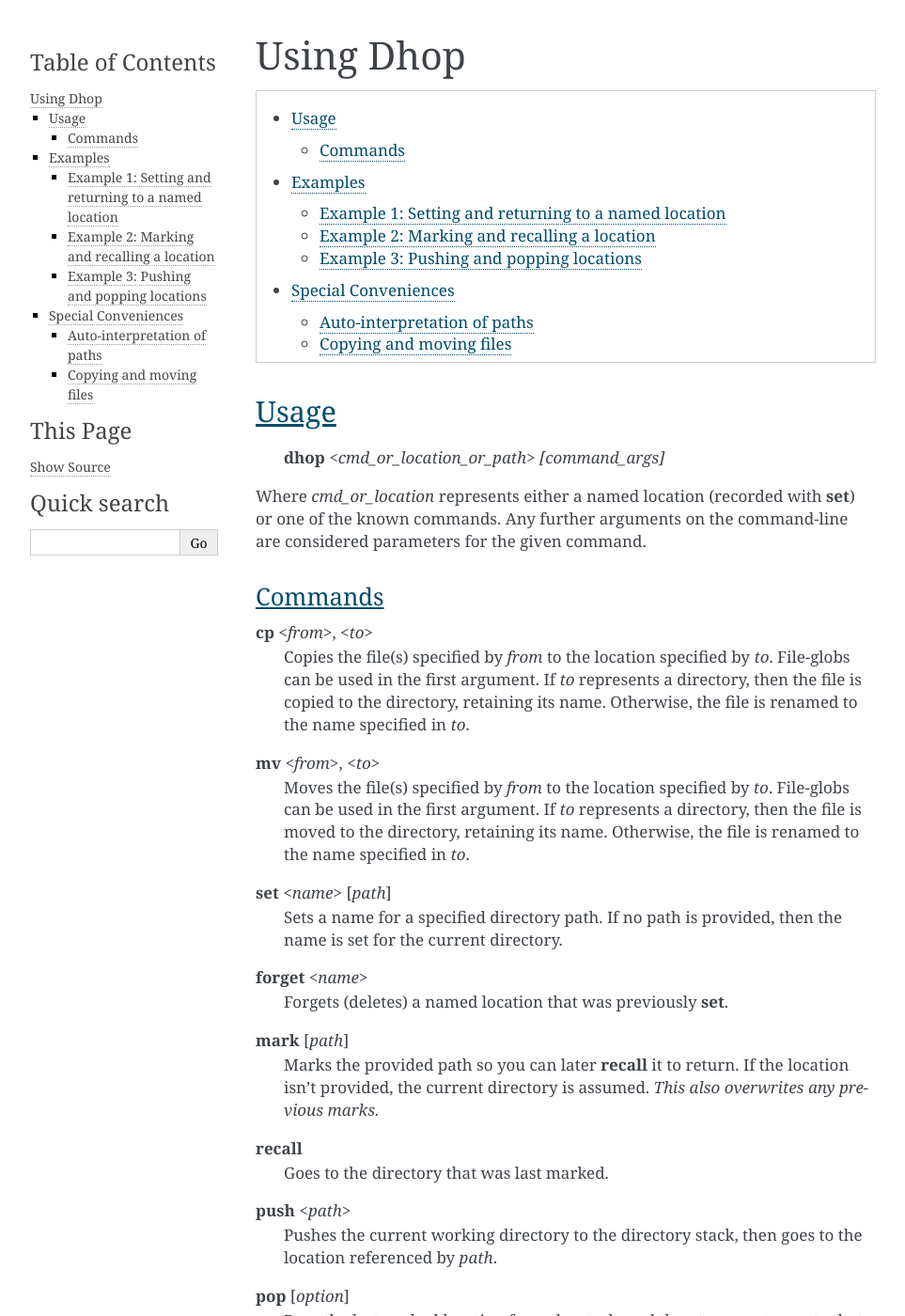
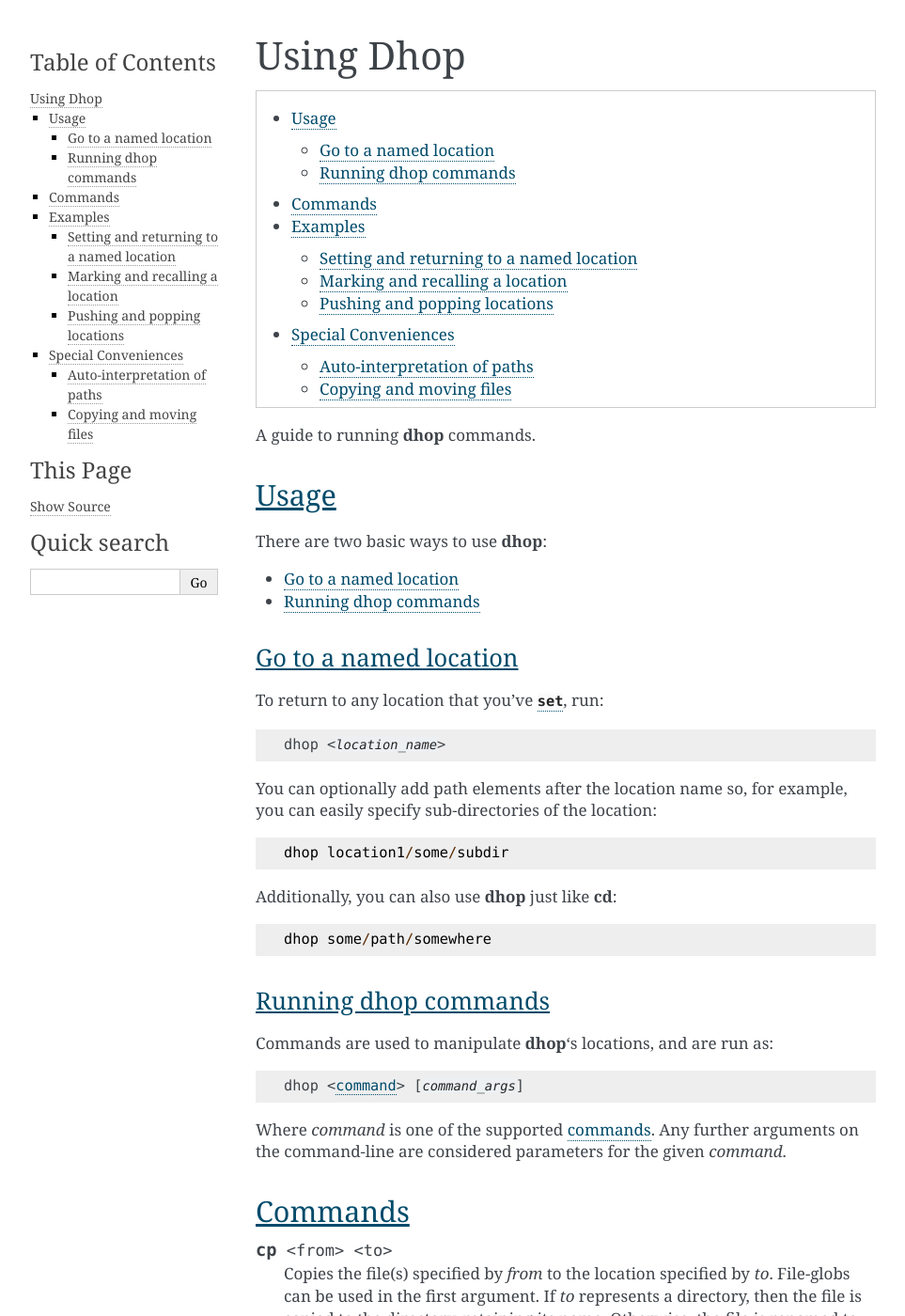
Before and after one commit to Abstrys/dhop, a Sphinx documentation site: the page built from doc/usage.rst, in a window 1280 px wide and 1400 px high. Shown: the whole window at 94% size, without its empty margins (148-1111 px from the left). Built offline with Sphinx 7.4.7, drawn with Linux system fonts in a browser that asks for light colours; some of the changed lines change nothing that is shown; some of the changed text lies outside the part shown.

Commit message:
update usage page in the docs

```diff
--- a/doc/usage.rst
+++ b/doc/usage.rst
@@ -7,6 +7,189 @@ Using Dhop
 .. contents::
    :local:
 
-.. include:: ../README.rst
-   :start-line: 20
-   :end-line: 156
+A guide to running :command:`dhop` commands.
+
+Usage
+=====
+
+There are two basic ways to use :command:`dhop`:
+
+* :ref:`usage-location`
+* :ref:`usage-command`
+
+
+.. _usage-location:
+
+Go to a named location
+----------------------
+
+To return to any location that you've :option:`set`, run:
+
+.. parsed-literal::
+
+   dhop <\ :samp:`{location_name}`\ >
+
+You can optionally add path elements after the location name so, for example, you can easily specify
+sub-directories of the location::
+
+    dhop location1/some/subdir
+
+Additionally, you can also use :command:`dhop` just like :command:`cd`::
+
+    dhop some/path/somewhere
+
+
+.. _usage-command:
+
+Running dhop commands
+---------------------
+
+Commands are used to manipulate :command:`dhop`\ 's locations, and are run as:
+
+.. parsed-literal::
+
+    dhop <\ :ref:`command <dhop-commands>`\ > [\ :samp:`{command_args}`\ ]
+
+Where *command* is one of the supported :ref:`commands <dhop-commands>`. Any further arguments on
+the command-line are considered parameters for the given *command*.
+
+.. _dhop-commands:
+
+Commands
+========
+
+.. option:: cp <from> <to>
+
+   Copies the file(s) specified by *from* to the location specified by *to*. File-globs can be used
+   in the first argument. If *to* represents a directory, then the file is copied to the directory,
+   retaining its name. Otherwise, the file is renamed to the name specified in *to*.
+
+.. option:: mv <from>, <to>
+
+   Moves the file(s) specified by *from* to the location specified by *to*. File-globs can be used
+   in the first argument. If *to* represents a directory, then the file is moved to the directory,
+   retaining its name. Otherwise, the file is renamed to the name specified in *to*.
+
+.. option:: set <name> [path]
+
+   Sets a name for a specified directory path. If no path is provided, then the name is set for the
+   current directory.
+
+.. option:: forget <name>
+
+   Forgets (deletes) a named location that was previously :option:`set`.
+
+.. option:: mark [path]
+
+   Marks the provided path so you can later :option:`recall` it to return. If the location isn't
+   provided, the current directory is assumed. *This also overwrites any previous marks.*
+
+.. option:: recall
+
+   Goes to the directory that was last marked.
+
+.. option:: push <path>
+
+   Pushes the current working directory to the directory stack, then goes to the location referenced
+   by *path*.
+
+.. option:: pop [option]
+
+   Pops the last pushed location from the stack, and then transports you to that location.  You can
+   set the following option:
+
+   .. option:: all
+
+      Pops all of the pushed locations from the stack, then transports you to the final location
+      popped from the stack.
+
+.. option:: help
+
+   Prints help.
+
+Examples
+========
+
+Setting and returning to a named location
+-----------------------------------------
+
+::
+
+ dhop set docs ~/Documents
+
+Then you can either use::
+
+ dhop docs
+
+or::
+
+ dhop go docs
+
+to go to ~/Documents.
+
+
+Marking and recalling a location
+--------------------------------
+
+::
+
+ dhop mark
+
+marks the current directory (overwriting any previous *mark*)
+
+::
+
+ dhop recall
+
+takes you back to the marked location.
+
+
+Pushing and popping locations
+-----------------------------
+
+::
+
+ dhop push
+
+pushes the current directory on the stack.
+
+::
+
+ dhop pop
+
+pops the last pushed directory from the stack and transports you there.
+
+
+Special Conveniences
+====================
+
+I've added these special conveniences because I use them.  ;)
+
+
+Auto-interpretation of paths
+----------------------------
+
+If the command isn't recognized, isn't the name of a :option:`set` location, but refers to an actual
+filesystem location, `dhop` will assume that you want to go there, so typing::
+
+ dhop ~
+
+which will take you to your home directory—well, on \*nix, \*BSD, and Mac OS X, at least.
+
+.. note:: If you use `dhop` on Windows, you may want to go to where your "home" is and type::
+
+        dhop set ~
+
+    then, just as you would on Linux, you can use `dhop ~` to get home. Neat, eh?
+
+
+Copying and moving files
+------------------------
+
+Using ``dhop cp`` or ``dhop mv`` will allow you to move files from the current directory to a named
+location or path. You can copy or move either a single file or a group of files specified with a
+file-glob. For example::
+
+ dhop mv *.md notes
+
+moves all of the files ending with ``.md`` to the location marked by the name "notes".
```
Also changed, not shown: 1 other file.
